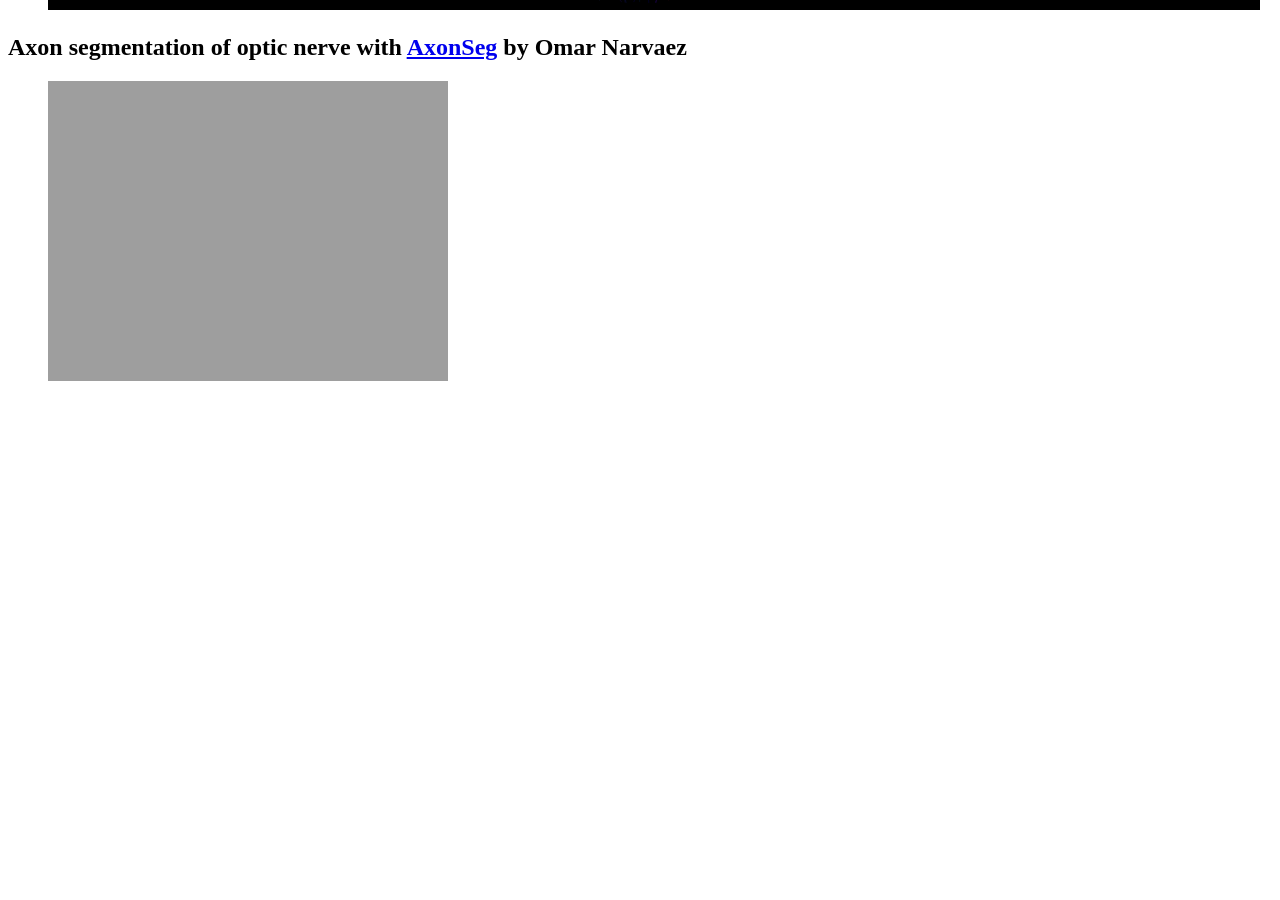
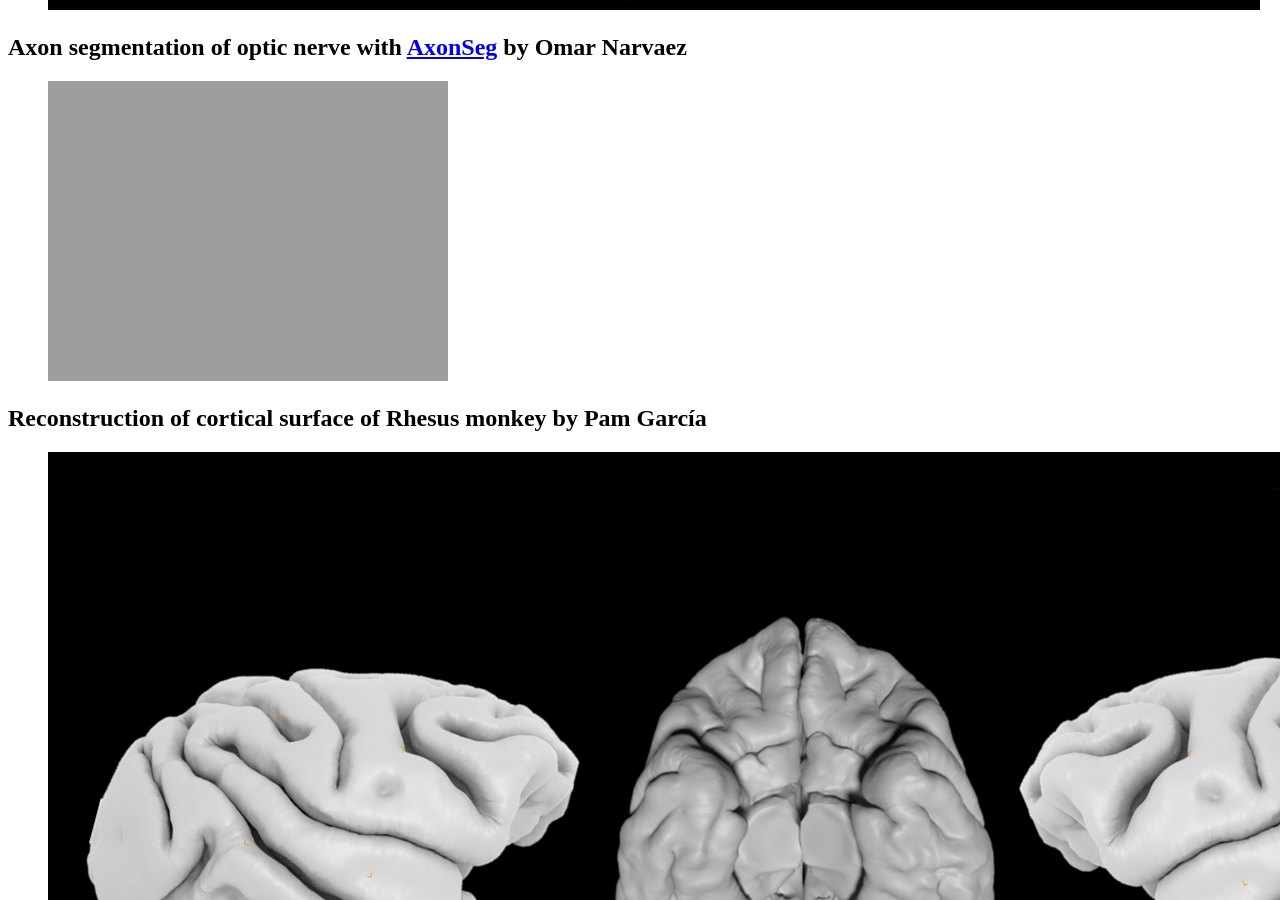
Before and after one commit to c13inb/c13inb.github.io, a Jekyll site: the page built from gallery.md, in a window 1280 px wide and 900 px high, scrolled down 4791 px. Built offline with Jekyll 4.4.1, drawn with Linux system fonts in a browser that asks for light colours; Markdown is read by kramdown in place of the engine named in the settings; before the commit the page ends 5192 px from its top, so only the background shows below that.

Commit message:
Update gallery.md

```diff
--- a/gallery.md
+++ b/gallery.md
@@ -49,3 +49,10 @@ by Omar Narvaez </h2>
 <figure>
 <img src="https://c13inb.github.io/images/narvaez_red_jpg.jpg">
 </figure>
+
+<h2> Reconstruction of cortical surface of Rhesus monkey
+by Pam García
+</h2>
+<figure>
+<img src="https://c13inb.github.io/images/pam_monkeyCortex.PNG">
+</figure>
```
